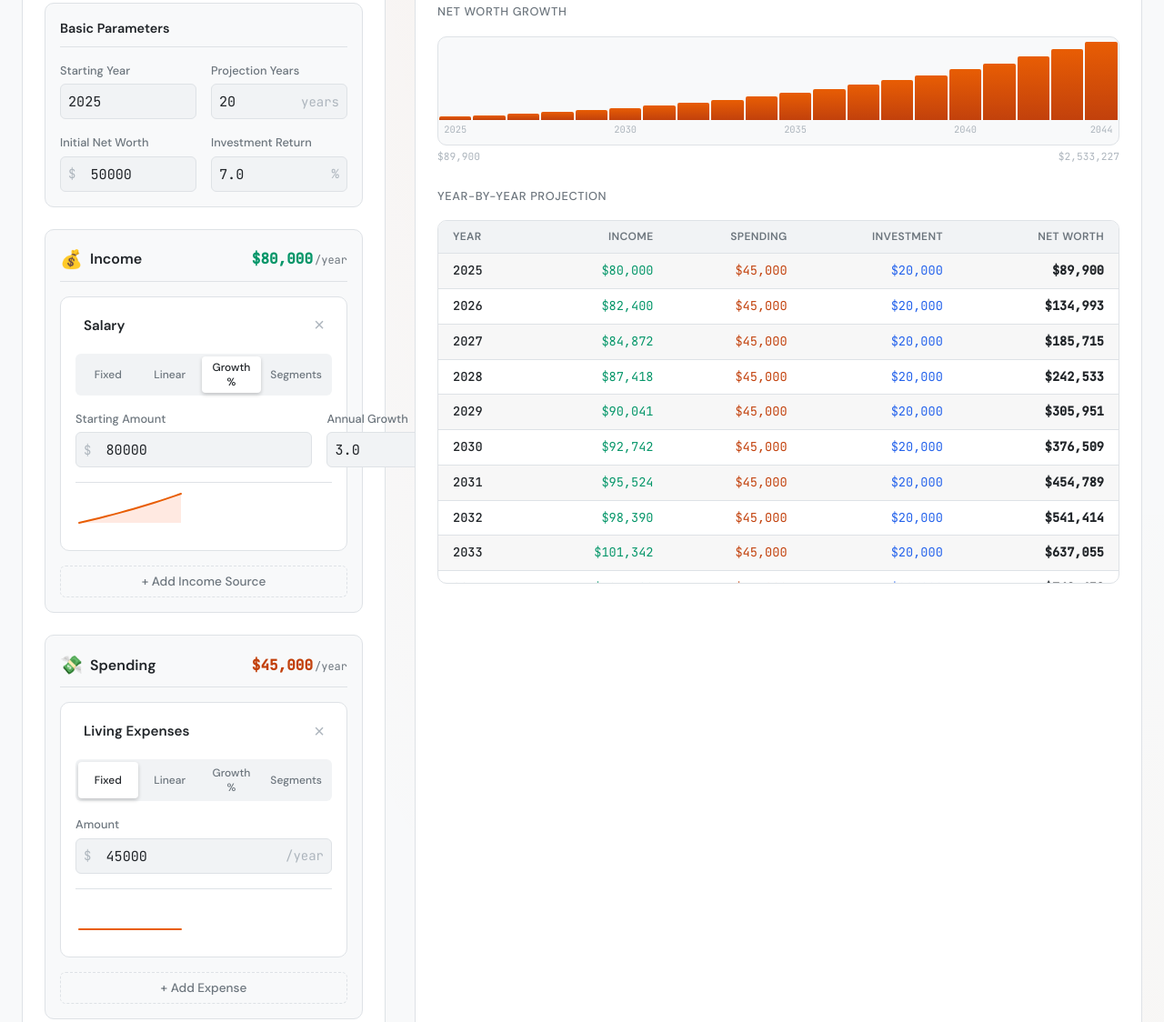
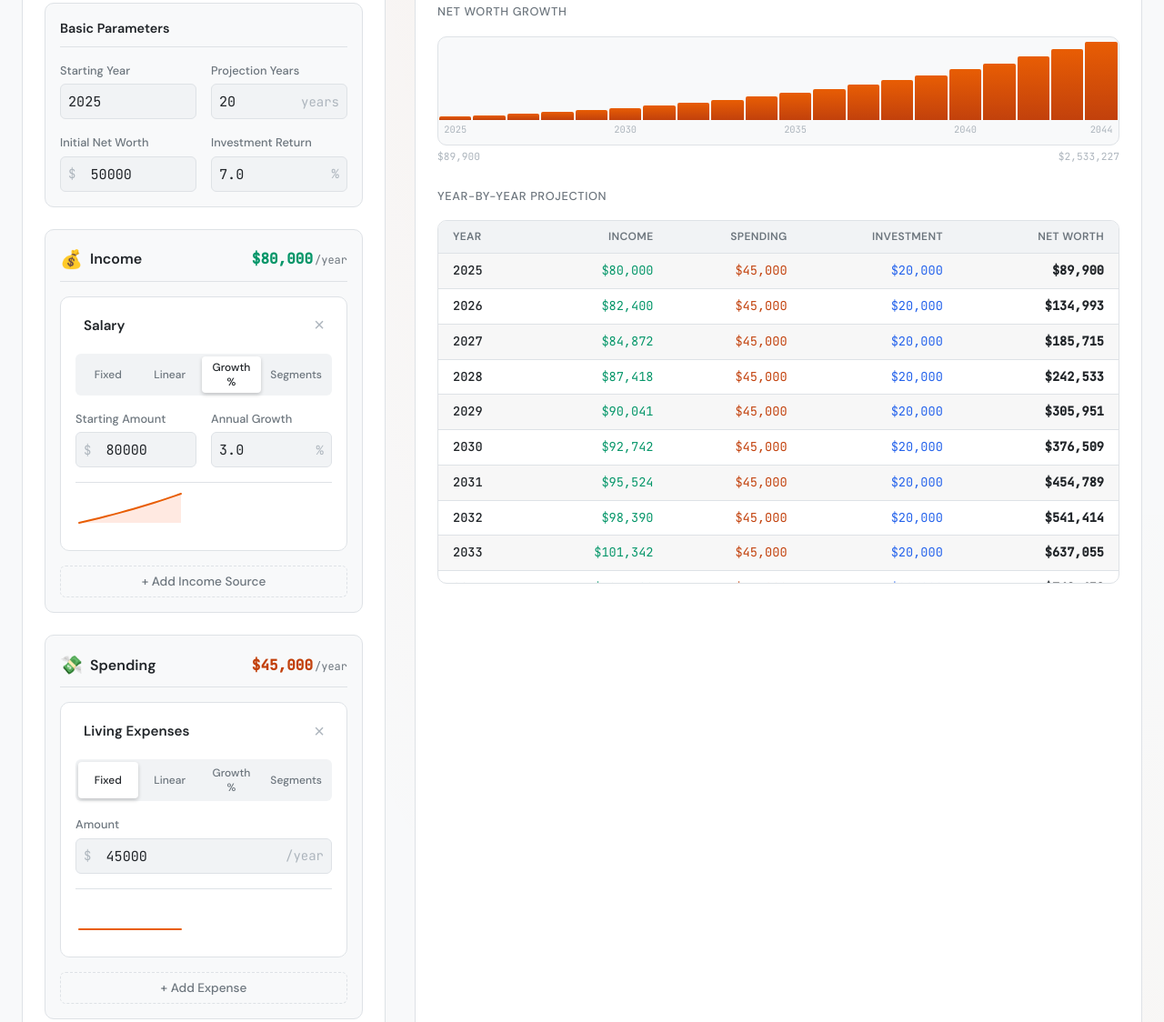
Before and after one commit to s-cai/fire-calculator, a website built with Vite: page index.html in a window 1280 px wide. Shown: the part 481-1605 px from the top of the page at 91% size. Built offline with nearby package versions, Linux system fonts and the light colour scheme.

Commit message:
Fix input overflow in component cards
- Add overflow: hidden to component-card and category-section
- Set min-width: 0 and overflow: hidden on series input fields
- Ensure input wrappers stay within grid bounds

```diff
--- a/src/style.css
+++ b/src/style.css
@@ -619,6 +619,7 @@ body {
   border: 1px solid var(--color-border);
   border-radius: var(--radius-md);
   padding: var(--spacing-md);
+  overflow: hidden; /* Prevent children from overflowing */
 }
 
 .category-header {
@@ -714,6 +715,7 @@ body {
   border: 1px solid var(--color-border);
   border-radius: var(--radius-md);
   padding: var(--spacing-md);
+  overflow: hidden; /* Prevent children from overflowing */
 }
 
 .component-header {
@@ -813,6 +815,22 @@ body {
   display: grid;
   grid-template-columns: 1fr 1fr;
   gap: var(--spacing-md);
+}
+
+.series-inputs .input-field {
+  min-width: 0; /* Prevent grid blowout */
+  overflow: hidden;
+}
+
+.series-inputs .input-wrapper {
+  width: 100%;
+  max-width: 100%;
+}
+
+.series-inputs .input-wrapper input {
+  min-width: 0;
+  width: 100%;
+  flex: 1;
 }
 
 /* --- Component Preview --- */
--- a/src/ui/state.ts
+++ b/src/ui/state.ts
@@ -111,6 +111,7 @@ function createDefaultComponent(category: ComponentCategory, existingCount: numb
 }
 
 function createDefaultSegment(baseYear: number, existingSegments: UISegment[]): UISegment {
+  // Find the end of the last segment, or use baseYear
   const lastEnd = existingSegments.length > 0
     ? Math.max(...existingSegments.map(s => s.endYear))
     : baseYear;
```
